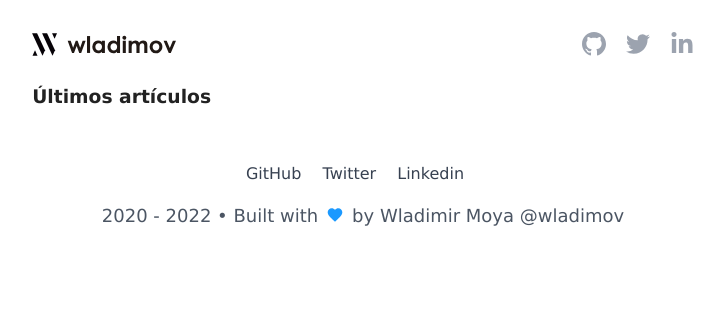
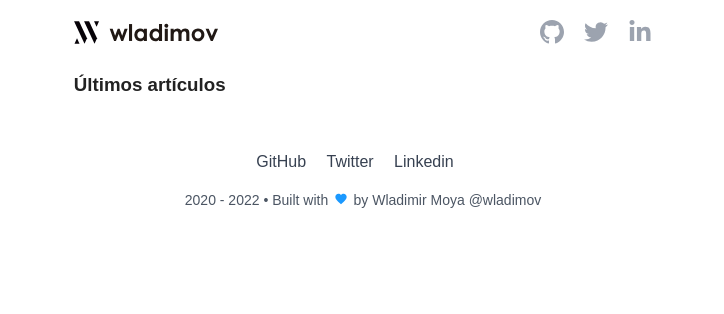
Before and after one commit to wladimov/wladimov.com, an Astro site: page / in a window 1280 px wide. Shown: the whole page, without its empty margins (277-1001 px from the left). Built offline with nearby package versions, Linux system fonts and the light colour scheme; Astro itself is replaced by a stand-in of ours.

```diff
--- a/src/components/Footer.astro
+++ b/src/components/Footer.astro
@@ -21,7 +21,7 @@ const years = `${year} - ${today.getFullYear()}`;
     >
   </section>
   <section>
-    <p>
+    <p class="p">
       {years} {separator}
       Built with
 	  <svg
@@ -45,6 +45,9 @@ const years = `${year} - ${today.getFullYear()}`;
 	section p {
 		margin-top: 16px;
 		color: #4b5563;
+	}
+	.p {
+		font-size: 14px;
 	}
 	.icon-heart {
 		display: inline-block;
@@ -70,4 +73,5 @@ const years = `${year} - ${today.getFullYear()}`;
 			transform: scale(1.25);
 		}
 	}
+
 </style>
--- a/src/components/Header.astro
+++ b/src/components/Header.astro
@@ -1,5 +1,4 @@
 ---
-
 import HeaderSocial from './HeaderSocial.astro';
 ---
 
--- a/src/layouts/BlogPost.astro
+++ b/src/layouts/BlogPost.astro
@@ -70,9 +70,6 @@ const {
 	</body>
 </html>
 <style>
-	body {
-		padding: 32px 0;
-	}
 	article {
 		margin-top: 40px;
 	}
--- a/src/pages/index.astro
+++ b/src/pages/index.astro
@@ -65,7 +65,7 @@ const posts = (await Astro.glob('./blog/*.{md,mdx}')).sort(
 			}
 		</style>
 	</head>
-	<body class="m-auto">
+	<body>
 		<Header />
 		<main>
 			<section>
--- a/src/styles/global.css
+++ b/src/styles/global.css
@@ -4,7 +4,7 @@
   License MIT: https://github.com/HermanMartinus/bearblog/blob/master/LICENSE.md
  */
 body {
-	font-family: Verdana, sans-serif;
+	font-family: Arial, Helvetica, sans-serif;
 	margin: auto;
 	padding: 20px;
 	max-width: 65ch;
```
